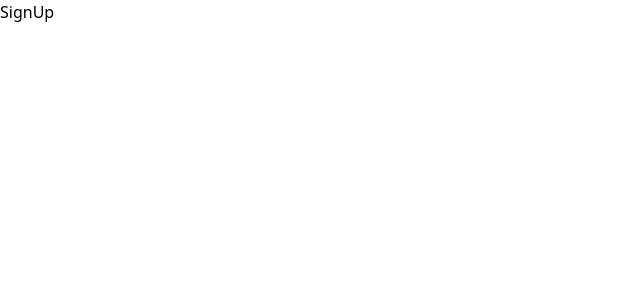
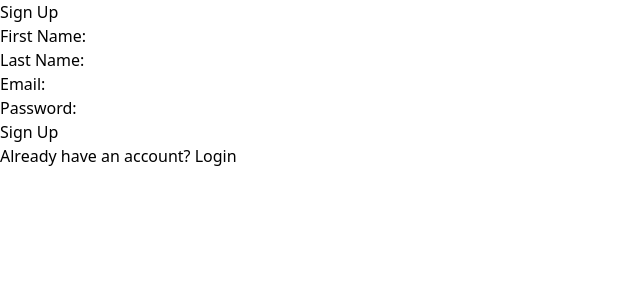
Before and after one commit to belarminojunior/pollygray-webapp, a React (Create React App) app in the folder frontend/pollygray/: page /signup in a window 1280 px wide. Shown: the top 300 px of the page, without its empty margins (0-640 px from the left). Built offline with nearby package versions, Linux system fonts and the light colour scheme.

Commit message:
feat(frontend): Signup Page

```diff
--- a/frontend/pollygray/src/App.js
+++ b/frontend/pollygray/src/App.js
@@ -1,17 +1,22 @@
 import { BrowserRouter, Routes, Route } from "react-router-dom";
 
-import Home from "./pages/Home/Home";
 import Login from "./pages/Login/Login";
 import SignUp from "./pages/SignUp/SignUp";
+import Home from "./pages/Home/Home";
 
 function App() {
   return (
     <div className="App">
       <BrowserRouter>
         <Routes>
+          <Route path="/login" element={<Login />} />
+          <Route path="/signup" element={<SignUp />} />
+          <Route
+            path="/"
+            index
+            element={<h2>Welcome to PollyGray E-commerce</h2>}
+          />
           <Route path="/home" element={<Home />} />
-          <Route path="/signup" element={<SignUp />} />
-          <Route path="/" element={<Login />} />
         </Routes>
       </BrowserRouter>
     </div>
--- a/frontend/pollygray/src/pages/Login/Login.js
+++ b/frontend/pollygray/src/pages/Login/Login.js
@@ -1,6 +1,7 @@
-import axios from "axios";
+// import axios from "axios";
 import React, { useState } from "react";
 import { useNavigate } from "react-router-dom";
+import authService from "../../services/authService";
 
 const Login = () => {
   const [email, setEmail] = useState("");
@@ -11,27 +12,23 @@ const Login = () => {
     e.preventDefault();
 
     try {
-      const response = await axios.post("/api/login", { email, password });
-      if (response.status === 200) {
-        navigate("/home");
-      } else {
-        alert("Login Failed");
-      }
+      const response = authService.login();
+      localStorage.setItem("token", response.data.token);
+      navigate("/home");
     } catch (error) {
-      console.error("Logging in error: ", error);
-      alert(error);
+      alert("Invalid Credentials");
     }
   };
 
   return (
-    <div className="login-container">
+    <div>
       <h2>Login</h2>
-
-      <form onSubmit={handleLogin}>
+      <form action="" onSubmit={handleLogin}>
         <div>
           <label htmlFor="email">Email:</label>
           <input
             type="email"
+            name="email"
             id="email"
             value={email}
             onChange={(e) => setEmail(e.target.value)}
@@ -43,15 +40,18 @@ const Login = () => {
           <label htmlFor="password">Password:</label>
           <input
             type="password"
+            name="password"
             id="password"
             value={password}
             onChange={(e) => setPassword(e.target.value)}
             required
           />
         </div>
-
         <button type="submit">Login</button>
       </form>
+      <p>
+        Don't have an account? <a href="/signup">Sign Up</a>
+      </p>
     </div>
   );
 };
--- a/frontend/pollygray/src/pages/SignUp/SignUp.js
+++ b/frontend/pollygray/src/pages/SignUp/SignUp.js
@@ -1,9 +1,81 @@
-import React from "react";
+// import axios from "axios";
+import React, { useState } from "react";
+import { useNavigate } from "react-router-dom";
+import authService from "../../services/authService";
 
 const SignUp = () => {
+  const [firstName, setFirstName] = useState("");
+  const [lastName, setLastName] = useState("");
+  const [email, setEmail] = useState("");
+  const [password, setPassword] = useState("");
+  const navigate = useNavigate();
+
+  const handleSignUp = async (e) => {
+    e.preventDefault();
+    try {
+      authService.register()
+      navigate("/login");
+    } catch (error) {
+      alert('Error during registration')
+    }
+  };
+
   return (
     <div>
-      <h1>SignUp</h1>
+      <h2>Sign Up</h2>
+      <form action="" onSubmit={handleSignUp}>
+        <div>
+          <label htmlFor="firstName">First Name:</label>
+          <input
+            type="text"
+            name="firstName"
+            id="firstName"
+            value={firstName}
+            onChange={(e) => setFirstName(e.target.value)}
+            required
+          />
+        </div>
+
+        <div>
+          <label htmlFor="lastName">Last Name:</label>
+          <input
+            type="text"
+            name="lastName"
+            id="lastName"
+            value={lastName}
+            onChange={(e) => setLastName(e.target.value)}
+            required
+          />
+        </div>
+
+        <div>
+          <label htmlFor="email">Email:</label>
+          <input
+            type="email"
+            name="email"
+            id="email"
+            value={email}
+            onChange={(e) => setEmail(e.target.value)}
+            required
+          />
+        </div>
+
+        <div>
+          <label htmlFor="password">Password:</label>
+          <input
+            type="password"
+            name="password"
+            id="password"
+            value={password}
+            onChange={(e) => setPassword(e.target.value)}
+            required
+          />
+        </div>
+        <button type="submit">Sign Up</button>
+      </form>
+      <p>
+        Already have an account? <a href="/login">Login</a>
+      </p>
     </div>
   );
 };
--- /dev/null
+++ b/frontend/pollygray/src/services/authService.js
@@ -0,0 +1,21 @@
+import axios from "axios";
+
+const API_URL = "api/auth";
+
+const login = (email, password) => {
+  return axios.post(`${API_URL}/login`, { email, password });
+};
+
+const register = (firstName, lastName, email, password) => {
+  return axios.post(`${API_URL}/register`, {
+    firstName,
+    lastName,
+    email,
+    password,
+  });
+};
+
+export default {
+  login,
+  register,
+};
```
Also changed, not shown: 1 other file (tests, documents, lock files or other folders).
